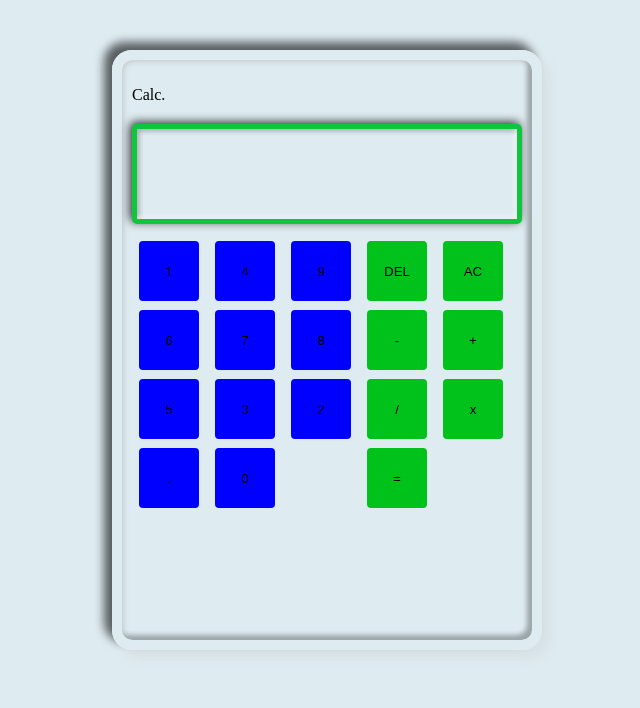
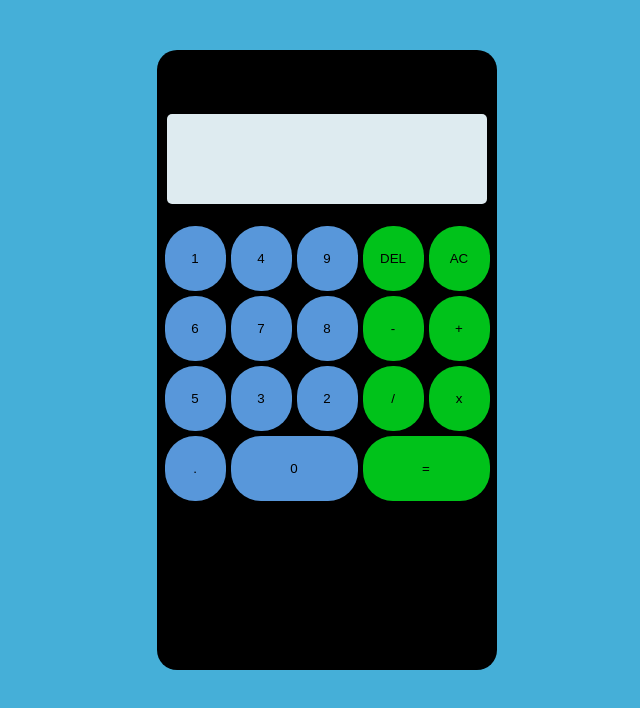
Before and after one commit to Rontim/Calculator, a plain HTML site: page index.html in a window 1280 px wide. Shown: the whole page, without its empty margins (313-953 px from the left). Drawn offline with Linux system fonts and the light colour scheme.

Commit message:
increased equals and zero sizes and changed the background

```diff
--- a/style.css
+++ b/style.css
@@ -1,5 +1,5 @@
 body {
-    background-color: rgb(222, 235, 240);
+    background-color: rgb(69, 175, 216);
     padding: 0;
     margin: 0;
 }
@@ -8,23 +8,22 @@ body {
     position: relative;
     top: 50px;
     margin: auto;
-    max-width: 390px;
-    width: 50vmax;
-    height: 70vh;
+    max-width: 320px;
+    height: 75vh;
     padding: 10px;
-    border: 10px solid rgb(222, 235, 240);
+    border: none;
     border-radius: 20px;
-    box-shadow: -8px -8px 10px rgba(0, 0, 0, 0.6), 8px 8px 10px rgba(199, 199, 199, 0.25), inset 2px 2px 5px rgba(181, 188, 190, 0.6), inset -5px -5px 5px rgba(0, 0, 0, 0.3);
+    background-color: black;
 }
 
 .display {
     margin-top: 20px;
-    margin-bottom: 10px;
+    margin-bottom: 20px;
     height: 80px;
     padding: 5px;
     background-color: rgb(222, 235, 240);
-    box-shadow: -2px -2px 10px rgba(0, 0, 0, 0.8), 2px 2px 10px rgba(255, 255, 255, 0.25), inset -2px -2px 5px rgba(255, 255, 255, 0.6), inset 2px 2px 5px rgba(0, 0, 0, 0.3);
-    border: 5px solid rgb(15, 197, 60);
+    /* box-shadow: -2px -2px 10px rgba(0, 0, 0, 0.8), 2px 2px 10px rgba(255, 255, 255, 0.25), inset -2px -2px 5px rgba(255, 255, 255, 0.6), inset 2px 2px 5px rgba(0, 0, 0, 0.3);
+    border: 5px solid rgb(15, 197, 60); */
     border-radius: 5px;
 }
 
@@ -33,11 +32,14 @@ body {
 }
 
 .operations {
-    margin-right: 10px;
-    padding: 5px;
+    /* margin-right: 10px; */
+    /* padding: 5px; */
     display: grid;
-    grid-template-columns: repeat(5, minmax(10%, 1fr));
-    gap: 5px 10px;
+    align-items: center;
+    justify-content: center;
+    /* grid-template-columns: minmax(10%, 1fr); */
+    grid-template-columns: 65px 65px 65px 65px 65px;
+    gap: 1px 1px;
 }
 
 .zero {
@@ -46,17 +48,24 @@ body {
 }
 
 .equals {
-    grid-area: span;
     grid-column-start: 4;
     grid-column-end: 6;
 }
 
+button {
+    transition: all 200ms ease;
+}
+
+button:hover {
+    transform: scale(1.1);
+}
+
 .num {
-    width: 60px;
-    height: 60px;
-    background-color: blue;
+    /* width: 65px; */
+    height: 65px;
+    background-color: rgb(88, 151, 218);
     border: none;
-    border-radius: 4px;
+    border-radius: 30px;
     cursor: pointer;
     margin: 2px;
 }
@@ -65,11 +74,16 @@ body {
 .clear,
 .equals,
 .operation {
-    width: 60px;
-    height: 60px;
+    /* width: 65px; */
+    height: 65px;
     background-color: rgb(0, 194, 26);
     border: none;
-    border-radius: 4px;
+    border-radius: 30px;
     cursor: pointer;
     margin: 2px;
 }
+
+button:active {
+    filter: brightness(0.6);
+    transform: scale(0.95, 0.95);
+}
```
